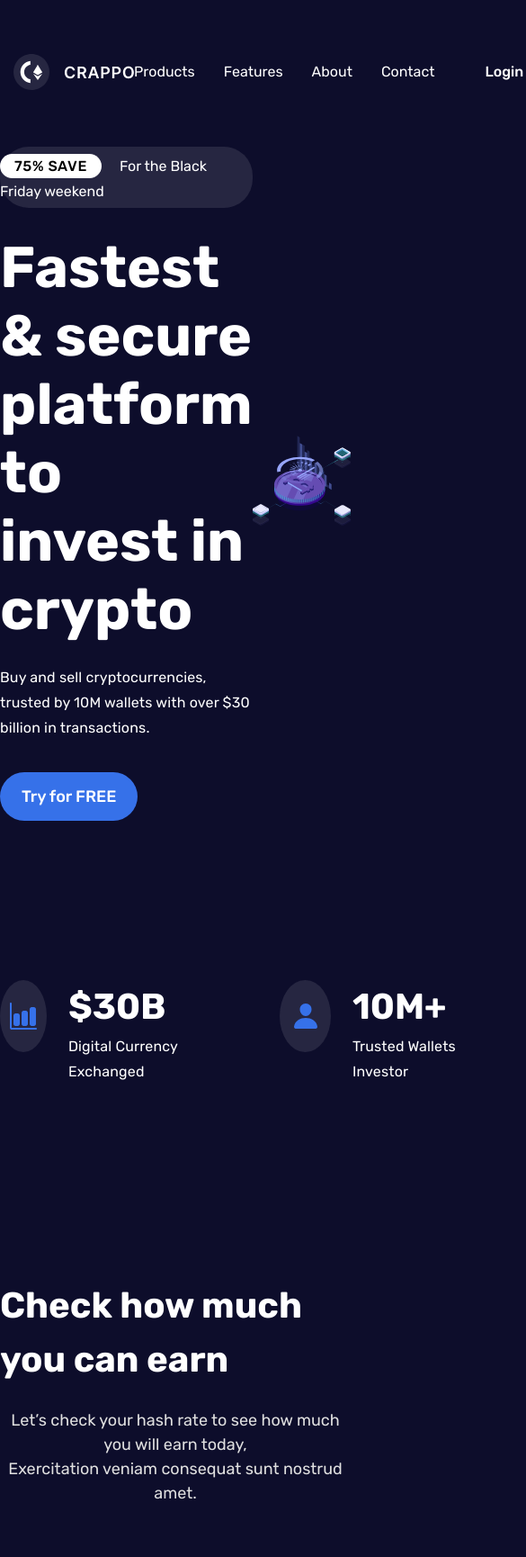
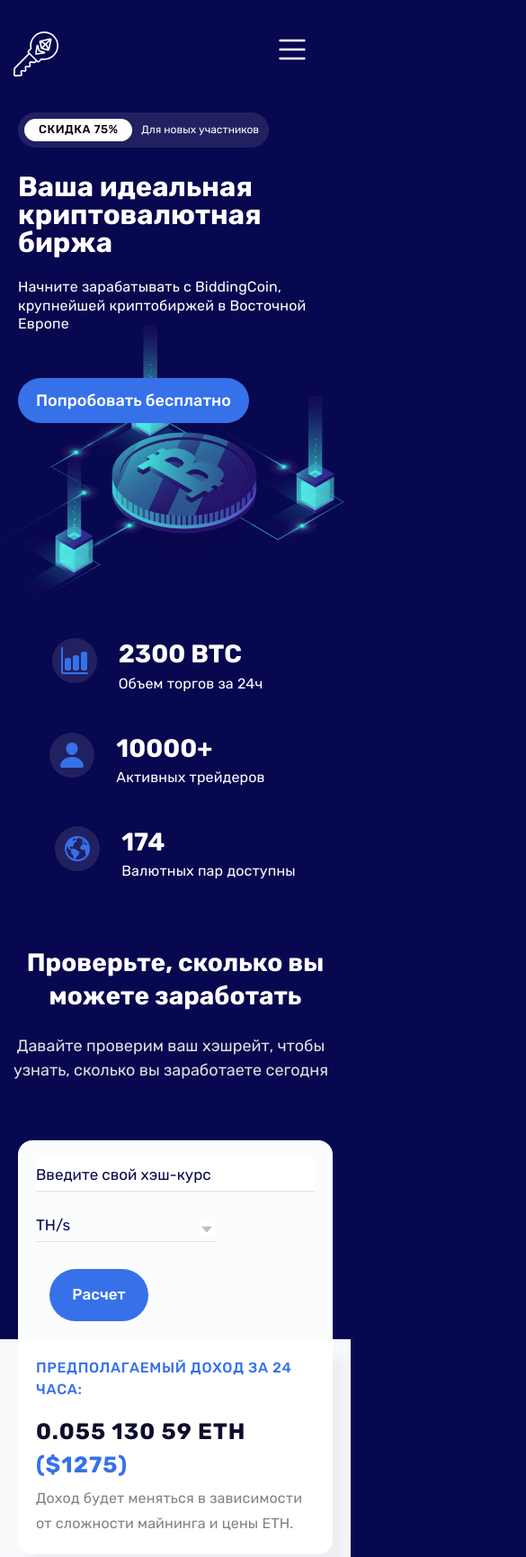
Before and after one commit to SvetlanaRyzhova98/BiddingCoin, a plain HTML site: page index.html in a window 390 px wide. Shown: the top 1730 px of the page at 90% size, 585 px wide, since content can reach past the window. Drawn offline with Linux system fonts and the light colour scheme.

Commit message:
Адаптив

```diff
--- a/css/style.css
+++ b/css/style.css
@@ -1,9 +1,11 @@
 :root {
-  --dark: #0d0d2b;
+  --dark: #080850;
   --white: #ffffff;
   --white-rgb: 255, 255, 255;
   --blue: #3671e9;
   --purple: #2b076e;
+  --kf: 1;
+  --func: calc(0.05 * 100vw * var(--kf));
 }
 *,
 *:after,
@@ -58,7 +60,7 @@ body {
   transition: 0.7s;
 }
 .nav__link_submit {
-  padding: 14px 32px;
+  padding: 14px 21px;
   background-color: var(--blue);
   border-radius: 32px;
   font-weight: 500;
@@ -73,7 +75,20 @@ body {
 .nav__link_submit:active,
 .nav__link_submit:focus {
   color: var(--white);
-  background-color: blue;
+  background-color: var(--purple);
+}
+.logo {
+  width: 100px;
+}
+.logo-svg {
+  width: 50px;
+}
+#toggle {
+  display: none;
+}
+
+.toggle-container {
+  display: none;
 }
 
 /*MAIN*/
@@ -85,16 +100,16 @@ body {
   display: flex;
   justify-content: center;
   align-items: center;
-  margin-top: 63px;
-  padding-bottom: 90px;
+  margin-top: 40px;
 }
 .main__text {
   max-width: 588px;
+  margin-left: 30px;
 }
 .main__title {
   font-weight: bold;
-  font-size: 64px;
-  line-height: 76px;
+  font-size: 55px;
+  line-height: 55px;
   margin-bottom: 24px;
 }
 .main__decs {
@@ -107,33 +122,36 @@ body {
 .main__link {
   font-weight: 500;
   font-size: 18px;
-  line-height: 150%;
+  transition: 0.5s;
+  line-height: 40px;
   color: white;
   text-decoration: none;
-  padding: 16px 24px;
+  padding: 5px 20px;
   background-color: var(--blue);
   border-radius: 32px;
   font-weight: 500;
+  box-sizing: border-box;
+  display: inline-block;
 }
 .main__link:hover,
 .main__link:active,
 .main__link:focus {
-  background-color: blue;
+  background-color: var(--purple);
 }
 .main__img {
-  flex-grow: 1;
 }
 .main__img-1 {
   width: 100%;
 }
 .main__text-top {
   display: inline-block;
-  padding: 8px 11px 4px 0;
+  padding: 0 15px 0 0;
   border-radius: 32px;
   margin-bottom: 28px;
   font-weight: normal;
   font-size: 16px;
   line-height: 28px;
+  transition: 0.5s;
   background-color: rgba(var(--white-rgb), 0.1);
 }
 .main__text-top-right {
@@ -141,12 +159,14 @@ body {
   color: black;
   border-radius: 32px;
   padding: 4px 16px;
-  margin: 4px 16px 0 0;
+  margin: 7px;
   font-weight: 500;
   font-size: 16px;
   line-height: 150%;
+  transition: 0.5s;
   letter-spacing: 0.04em;
   text-transform: uppercase;
+  display: inline-block;
 }
 /**STAT**/
 .stat {
@@ -154,13 +174,14 @@ body {
   display: flex;
   justify-content: space-between;
   align-items: center;
-  padding: 100px 0 116px 0;
+  padding: 0px 20px;
+  margin-top: 100px;
 }
 .stat__item {
-  width: 334px;
   display: flex;
   justify-content: flex-start;
-  margin-right: 99px;
+  margin-right: 75px;
+  transition: 0.5s;
 }
 .stat__item:last-child {
   margin-right: 0;
@@ -170,6 +191,7 @@ body {
   height: 80px;
   background-color: rgba(var(--white-rgb), 0.1);
   border-radius: 50%;
+  transition: 0.5s;
   display: flex;
   justify-content: center;
   align-items: center;
@@ -184,6 +206,8 @@ body {
   flex-direction: column;
   justify-content: center;
   margin-left: 24px;
+
+  white-space: nowrap;
 }
 .stat__title {
   font-weight: bold;
@@ -207,6 +231,8 @@ body {
   font-weight: bold;
   font-size: 40px;
   line-height: 150%;
+  text-align: center;
+  transition: 0.6s;
 }
 .text__subtitle {
   margin-top: 24px;
@@ -214,20 +240,22 @@ body {
   line-height: 150%;
   text-align: center;
   color: #e0e0e0;
+  transition: 0.6s;
 }
 .statistic {
   padding-bottom: 64px;
 }
 /* CALC*/
 .calc-head {
-  max-width: 942px;
   display: flex;
   align-items: center;
   justify-content: space-between;
   background-color: #fbfcfe;
   border-radius: 16px 16px 0 0;
+  padding: 48px;
+  max-width: 942px;
+  width: calc(100% - 40px);
   margin: 0 auto;
-  padding: 48px;
 }
 .calc-head__input {
   font-size: 20px;
@@ -249,10 +277,10 @@ body {
   margin: 0 48px;
   padding: 8px 0;
   appearance: none;
-  background-image: url(/images/Arrow\ Down.svg);
-  background-repeat: no-repeat;
-  background-position: 99% 12px;
+  background: url(../images/DOWN.svg) no-repeat;
+  background-position: 99% 14px;
 }
+
 .calc-head__btn {
   font-size: 18px;
   font-weight: 500;
@@ -264,7 +292,10 @@ body {
   border-radius: 32px;
   font-weight: 500;
   border: none;
-  flex: 0 0 146px;
+  flex: 0 0 110px;
+}
+.calc-head__btn:hover {
+  background-color: var(--purple);
 }
 /*page*/
 .page {
@@ -313,11 +344,13 @@ body {
   line-height: 150%;
   text-align: center;
   color: var(--dark);
+  transition: 0.6s;
 }
 .trade__cards {
   margin-top: 64px;
   display: flex;
-  justify-content: space-between;
+  justify-content: center;
+  flex-wrap: wrap;
   padding-bottom: 100px;
 }
 .trade__card {
@@ -329,6 +362,8 @@ body {
   justify-content: center;
   align-items: center;
   transition: 0.3s;
+  border: 1px solid #c0c0c0bd;
+  margin: 10px 10px;
 }
 .trade__card:hover {
   color: white;
@@ -418,10 +453,11 @@ body {
   display: flex;
   justify-content: space-between;
   align-items: center;
-  padding: 48px;
+  padding: 30px;
   background-color: var(--blue);
-  margin-bottom: 88px;
   border-radius: 16px;
+  margin: 0 15px 88px;
+  flex-wrap: wrap;
 }
 .footer__title {
   font-weight: bold;
@@ -440,20 +476,22 @@ body {
   flex-direction: column;
   justify-content: center;
   align-items: flex-start;
+  margin-right: 20px;
 }
 .footer__email {
   flex: 1;
   display: flex;
-  justify-content: space-between;
-  align-items: center;
+  justify-content: flex-end;
+  align-items: flex-end;
 }
 
 .footer__input {
   background: none;
   border: none;
   padding-bottom: 8px;
-  width: 374px;
+  width: 300px;
   border-bottom: 1px solid rgba(var(--white-rgb), 0.4);
+  margin-right: 30px;
 }
 .footer__input::placeholder {
   color: rgba(var(--white-rgb), 1);
@@ -472,7 +510,7 @@ body {
   display: flex;
   justify-content: space-between;
   align-items: center;
-  padding: 75px 0;
+  padding: 75px 20px;
 }
 .footer__link {
   text-decoration: none;
@@ -491,3 +529,228 @@ body {
 .footer__social-item:last-child .footer__social-icon {
   margin-right: 0;
 }
+
+@media all and (max-width: 1060px) {
+  .stat__item {
+    margin-right: 40px;
+    margin-bottom: 40px;
+  }
+  .stat {
+    flex-wrap: wrap;
+    justify-content: center;
+    margin-top: 40px;
+  }
+
+  .main__title {
+    font-size: calc(0.05 * 100vw);
+    line-height: 1;
+  }
+  .main__text-top,
+  .main__text-top-right,
+  .main__decs {
+    font-size: calc(0.05 * 100vw * 0.39);
+    line-height: 1.3;
+  }
+  .stat__title,
+  .text__title,
+  .trade__title {
+    font-size: calc(0.05 * 100vw * 0.7);
+    line-height: 1.3;
+  }
+  .text {
+    margin-top: 30px;
+  }
+  .footer__input {
+    width: 230px;
+  }
+}
+@media all and (max-width: 800px) {
+  .calc-head {
+    flex-wrap: wrap;
+  }
+  .calc-head__btn {
+    margin-top: 30px;
+  }
+  .calc-head__btn {
+    flex-wrap: wrap;
+    margin-left: 15px;
+  }
+  .footer__email {
+    flex-wrap: wrap;
+    justify-content: center;
+    align-items: flex-end;
+  }
+  .footer__btn {
+    margin-top: 30px;
+  }
+  .footer__text {
+    min-width: 250px;
+  }
+  .stat__title,
+  .text__title,
+  .trade__title {
+    font-size: 28px;
+  }
+  .main__text-top,
+  .main__text-top-right,
+  .main__decs {
+    font-size: 16px;
+  }
+  .main__title {
+    font-size: 40px;
+  }
+  .text__title {
+    padding: 0 5px;
+  }
+  .main {
+    flex-wrap: wrap;
+  }
+  .main__img {
+    margin-top: -111px;
+    z-index: -1;
+  }
+  .nav__item {
+    margin-left: 15px;
+  }
+  .text__subtitle,
+  .main__decs {
+    padding: 0 10px 0 0;
+  }
+}
+@media all and (max-width: 670px) {
+  .nav {
+    display: none;
+  }
+  .toggle-container {
+    display: flex;
+    justify-content: center;
+  }
+  .button-toggle {
+    padding: 0 30px;
+
+    transition: 0.4s;
+  }
+  .toggle {
+    width: 40px;
+    height: 40px;
+  }
+  .button-toggle-close {
+    padding: 0 30px;
+
+    display: none;
+  }
+  #toggle:checked ~ .toggle-container .button-toggle {
+    display: none;
+  }
+  #toggle:checked ~ .toggle-container .button-toggle-close {
+    display: block;
+  }
+  #toggle:checked ~ .nav {
+    display: flex;
+    margin-bottom: 100px;
+  }
+  #toggle:checked ~ .nav .nav__list {
+    display: flex;
+    height: 450px;
+    padding-top: 45px;
+    flex-direction: column;
+    justify-content: space-between;
+    align-items: center;
+  }
+  .header {
+    justify-content: space-between;
+    align-items: flex-start;
+    padding: 0 15px;
+    margin-top: 35px;
+  }
+  .nav__item {
+    margin: 0;
+  }
+  .nav__link {
+    font-size: 25px;
+  }
+  .nav__item_login,
+  .nav__item_submit {
+    margin: 0;
+  }
+  .nav__link_login {
+    padding-right: 0;
+    font-weight: 500;
+    border-right: none;
+    color: rgb(173, 68, 68);
+  }
+  .calc-head__select {
+    margin: 20px 0;
+  }
+  .footer__input {
+    margin-top: 20px;
+  }
+  .footer__text {
+    margin: 0;
+  }
+  .footer__bottom {
+    padding: 15px 20px;
+    flex-wrap: wrap;
+    justify-content: center;
+  }
+  .footer__social {
+    margin-top: 20px;
+  }
+
+  .calc-head {
+    padding: 20px;
+    align-items: flex-end;
+  }
+  .calc-head__select {
+    margin: 20px 0 0 0;
+  }
+  .main__text {
+    width: calc(100% - 40px);
+    margin: 0 auto;
+  }
+}
+@media all and (max-width: 450px) {
+  .calc-head__input,
+  .calc-head__select,
+  .calc-head__btn {
+    font-size: 17px;
+  }
+
+  .stat__icon {
+    width: 50px;
+    height: 50px;
+  }
+  .trade__card {
+    width: 280px;
+  }
+  .calc-bottom__text {
+    font-size: 25px;
+  }
+  .main__title {
+    font-size: 31px;
+  }
+  .main__text-top-right {
+    font-size: 13px;
+    margin-right: 7px;
+  }
+  .main__text-top {
+    font-size: 12px;
+  }
+  .footer__panel {
+    padding: 13px;
+  }
+  .nav__link {
+    font-size: 16px;
+  }
+  .trade__subtitle-card {
+    margin: 16px 10px 25px;
+  }
+  .trade__title {
+    padding-left: 10px;
+    padding-right: 10px;
+  }
+
+  .main__text-top {
+    padding: 0 11px 0 0;
+  }
+}
--- a/index.html
+++ b/index.html
@@ -10,50 +10,56 @@
     <link rel="stylesheet" href="./css/reset.css">
     <link rel="stylesheet" href="./css/style.css">
 
-    <title>Crappo</title>
+    <title>BiddingCoin</title>
 </head>
 <body>
     <header class="header">
             <a href="#!" class="logo">
-                <img src="images/Logo.svg" alt="logo">
+                <img class="logo-svg" src="./images/key.svg" alt="logo">
             </a>
+            <input id="toggle" type="checkbox">
             <nav class="nav">
                 <ul class="nav__list">
                     <li class="nav__item">
-                        <a href="#!" class="nav__link">Products</a>
+                        <a href="#!" class="nav__link">Трейдинг</a>
                     </li>
                     <li class="nav__item">
-                        <a href="#!" class="nav__link">Features</a>
+                        <a href="#!" class="nav__link">Финансы</a>
                     </li>
                     <li class="nav__item">
-                        <a href="#!" class="nav__link">About</a>
+                        <a href="#!" class="nav__link">Майнинг</a>
                     </li>
                     <li class="nav__item">
-                        <a href="#!" class="nav__link">Contact</a>
+                        <a href="#!" class="nav__link">Статьи</a>
                     </li>
                     <li class="nav__item nav__item_login">
-                        <a href="#!" class="nav__link nav__link_login">Login</a>
+                        <a href="#!" class="nav__link nav__link_login">Войти</a>
                     </li>
                     <li class="nav__item nav__item_submit">
-                        <a href="#!" class="nav__link nav__link_submit">Register</a>
+                        <a href="#!" class="nav__link nav__link_submit">Регистрация</a>
                     </li>
                 </ul>
             </nav>
+            <label class="toggle-container" for="toggle">
+                <span class="button-toggle"><img class="toggle" src="/images/menu_burger_icon_.svg" alt="Open"></span>
+                <span class="button-toggle-close"><img class="toggle" src="./images/close-cross-delete.svg" alt="Close"></span>
+
+                </label>
+
     </header>
     <section>
         <div class="wrapper">
             <div class="main">
                 <div class="main__text">
                     <p class="main__text-top">
-                        <span class="main__text-top-right">75% SAVE</span>
-                        For the Black Friday weekend
+                        <span class="main__text-top-right">Скидка 75% </span> Для новых участников
                     </p>
-                    <h1 class="main__title">Fastest & secure platform to invest in crypto</h1>
-                    <p class="main__decs">Buy and sell cryptocurrencies, trusted by 10M wallets with over $30 billion in transactions.</p>
-                    <a href="#!" class="main__link">Try for FREE</a>
+                    <h1 class="main__title">Ваша идеальная криптовалютная биржа</h1>
+                    <p class="main__decs">Начните зарабатывать с BiddingCoin, крупнейшей криптобиржей в Восточной Европе</p>
+                    <a href="#!" class="main__link">Попробовать бесплатно</a>
                 </div>
                 <div class="main__img">
-                    <img src="./images/Illustration.svg" alt="illustration" class="main__img-1">
+                    <img src="./images/bitcoin1.png" alt="illustration" class="main__img-1">
                 </div>
             </div>
         </div>
@@ -66,8 +72,8 @@
                         <img src="./images/Bar Chart.svg" alt="" class="stat__icon-item">
                     </div>
                     <div class="stat__text">
-                        <span class="stat__title">$30B</span>
-                        <p class="stat__desc">Digital Currency Exchanged</p>
+                        <span class="stat__title">2300 BTC</span>
+                        <p class="stat__desc">Объем торгов за 24ч</p>
                     </div>
                 </div>
                 <div class="stat__item">
@@ -75,8 +81,8 @@
                         <img src="./images/Person.svg" alt="" class="stat__icon-item">
                     </div>
                     <div class="stat__text">
-                        <span class="stat__title">10M+</span>
-                        <p class="stat__desc">Trusted Wallets Investor</p>
+                        <span class="stat__title">10000+</span>
+                        <p class="stat__desc">Активных трейдеров</p>
                     </div>
                 </div>
                 <div class="stat__item">
@@ -84,27 +90,28 @@
                         <img src="./images/Earth.svg" alt="" class="stat__icon-item">
                     </div>
                     <div class="stat__text">
-                        <span class="stat__title">195</span>
-                        <p class="stat__desc">Countries Supported</p>
+                        <span class="stat__title">174</span>
+                        <p class="stat__desc">Валютных пар доступны</p>
                     </div>
                 </div>
             </div>
             <div class="text">
-                <h3 class="text__title">Check how much you can earn</h3>
-                <p class="text__subtitle">Let’s check your hash rate to see how much you will earn today, <br>Exercitation veniam consequat sunt nostrud amet.</p>
+                <h3 class="text__title">Проверьте, сколько вы можете заработать</h3>
+                <p class="text__subtitle"> Давайте проверим ваш хэшрейт, чтобы узнать, сколько вы заработаете сегодня</p>
             </div>
+
         </div>
     </section>
     <section class="calc">
         <div class="calc-head">
-            <input type="text" class="calc-head__input" placeholder="Enter your hash rate">
+            <input type="text" class="calc-head__input" placeholder="Введите свой хэш-курс">
             <select class="calc-head__select" >
                 <option value="th">TH/s</option>
                 <option value="ph">PH/s</option>
                 <option value="eh">EH/s</option>
             </select>
             <button class="calc-head__btn" type="submit">
-                Calculate
+                Расчет
             </button>
         </div>
     </section>
@@ -112,18 +119,19 @@
         <div class="wrapper">
             <div class="calc-head calc-bottom">
                 <div class="calc-bottom__title">
-                    ESTIMATED 24 HOUR REVENUE:
+                    ПРЕДПОЛАГАЕМЫЙ ДОХОД ЗА 24 ЧАСА:
                 </div>
                 <div class="calc-bottom__text">
                     0.055 130 59 ETH <span class="text-blue">($1275)</span>
                 </div>
                 <div class="calc-bottom__subtitle">
-                    Revenue will change based on mining difficulty and Ethereum price.
+                    Доход будет меняться в зависимости от сложности майнинга и цены ETH.
                 </div>
             </div>
 
             <div class="trade">
-                <h2 class="trade__title">Trade securely and market the high<br> growth cryptocurrencies. </h2>
+                <h2 class="trade__title">Торгуйте безопасно и продавайте<br>
+                    быстрорастущие криптовалюты</h2>
                 <div class="trade__cards">
 
                     <div class="trade__card">
@@ -132,7 +140,8 @@
                             Bitcoin <span class="trade__title-litl">BTC</span>
                         </p>
                         <p class="trade__subtitle-card">
-                        Digital currency in which a record of<br>transactions is maintained.
+                            Цифровая валюта, ведется<br> учет
+                            транзакций.
                         </p>
                         <a href="#!" class="trade__btn">
                             <span class="trade__btn-text"> Start mining</span>
@@ -146,7 +155,7 @@
                             Ethereum <span class="trade__title-litl">ETH</span>
                         </p>
                         <p class="trade__subtitle-card">
-                            Blockchain technology to create and run decentralized digital applications.
+                            Технология блокчейна для создания и запуска децентрализованных цифровых приложений.
                         </p>
                         <a href="#!" class="trade__btn">
                             <span class="trade__btn-text"> Start mining</span>
@@ -160,7 +169,7 @@
                             Litecoin <span class="trade__title-litl">LTC</span>
                         </p>
                         <p class="trade__subtitle-card">
-                            Cryptocurrency that enables instant payments to anyone in the world.
+                            Криптовалюта, которая позволяет осуществлять мгновенные платежи любому человеку в мире.
                         </p>
                         <a href="#!" class="trade__btn">
                             <span class="trade__btn-text"> Start mining</span>
@@ -176,22 +185,23 @@
             <div class="footer__panel">
                 <div class="footer__text">
                     <p class="footer__title">
-                        Start mining now
+                        Начните майнинг прямо сейчас
                     </p>
                     <p class="footer__subtitle">
-                        Join now with CRAPPO to get the latest news <br>and start mining now
+                        Присоединяйтесь сейчас к BiddingCoin, чтобы получать последние новости
+и начинать майнинг прямо сейчас
                     </p>
                 </div>
                 <div class="footer__email">
-                    <input type="text" class="footer__input" placeholder="Enter your email">
+                    <input type="text" class="footer__input" placeholder="Ваш email">
                     <button class="footer__btn" type="submit">
-                        Subscribe
+                        Подписка
                     </button>
                 </div>
             </div>
             <div class="footer__bottom">
                 <a href="#!" class="footer__link">
-                    ©2021 CRAPPO. All rights reserved
+                    ©2021 BiddingCoin. All rights reserved
                 </a>
                 <ul class="footer__social">
                     <li class="footer__social-item">
```
Also changed, not shown: images/DOWN.svg (renamed from images/Arrow Down.svg), images/bitcoin-logo.svg (added), images/bitcoin1.png (added), images/close-cross-delete.svg (added), images/key.svg (added), images/menu_burger_icon_.svg (added).
